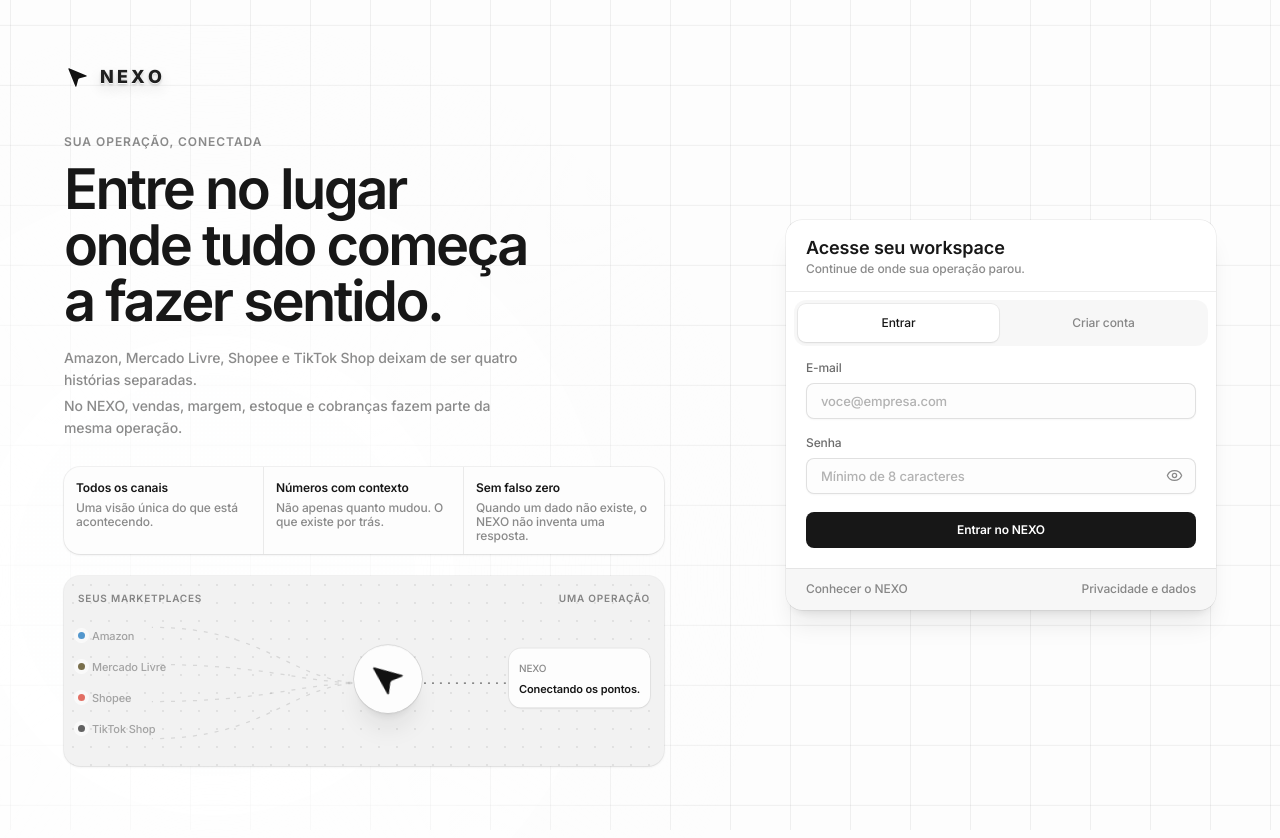
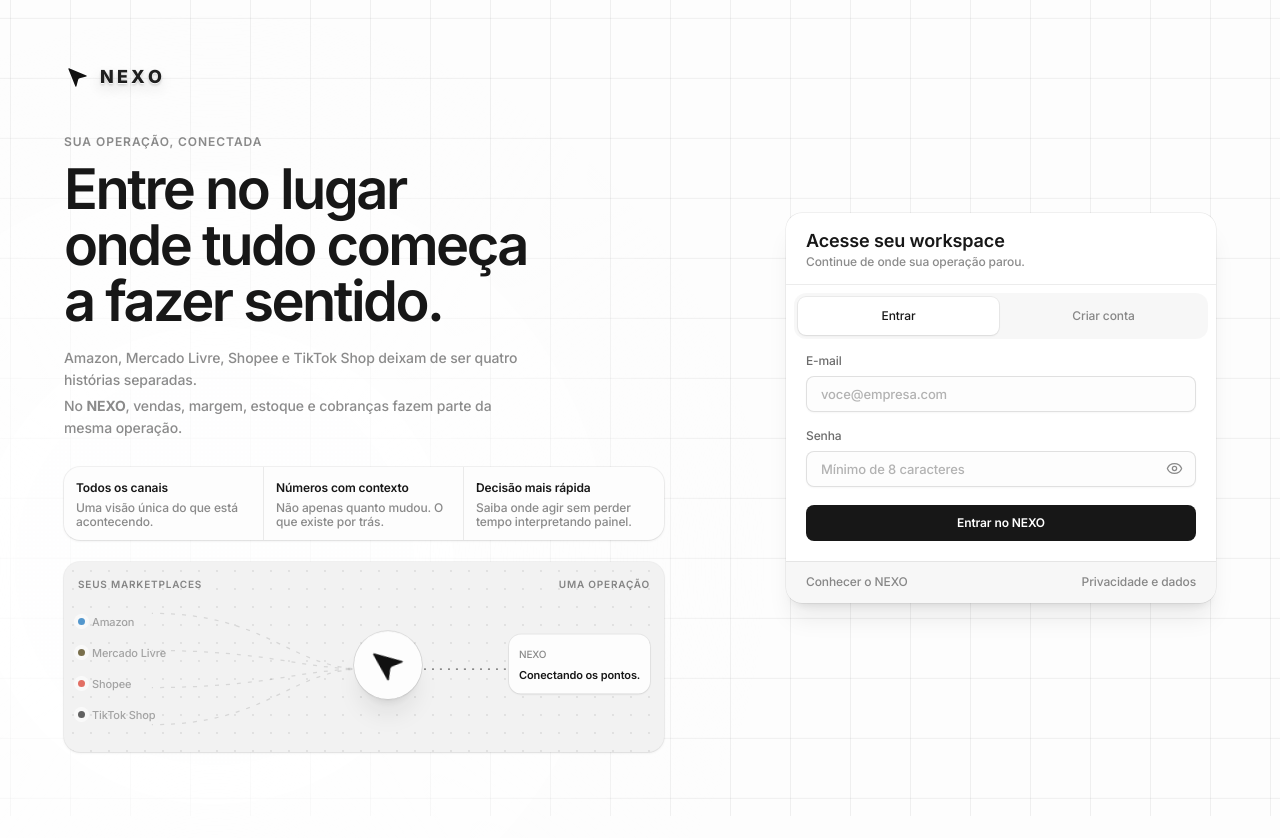
Before and after one commit to AninhaBe/amazon-fba-platform, a Next.js app: page /login in a window 1280 px wide. Shown: the top 838 px of the page. Built offline with nearby package versions, Linux system fonts and the light colour scheme.

Commit message:
docs(ui): consolidar identidade visual do NEXO

```diff
--- a/src/app/login/page.tsx
+++ b/src/app/login/page.tsx
@@ -67,12 +67,12 @@ export default function LoginPage() {
         <h1 id="auth-title">Entre no lugar onde tudo começa a fazer sentido.</h1>
         <div className="auth-intro-copy">
           <p>Amazon, Mercado Livre, Shopee e TikTok Shop deixam de ser quatro histórias separadas.</p>
-          <p>No NEXO, vendas, margem, estoque e cobranças fazem parte da mesma operação.</p>
+          <p>No <strong>NEXO</strong>, vendas, margem, estoque e cobranças fazem parte da mesma operação.</p>
         </div>
         <dl className="auth-assurance-list">
           <div><dt>Todos os canais</dt><dd>Uma visão única do que está acontecendo.</dd></div>
           <div><dt>Números com contexto</dt><dd>Não apenas quanto mudou. O que existe por trás.</dd></div>
-          <div><dt>Sem falso zero</dt><dd>Quando um dado não existe, o NEXO não inventa uma resposta.</dd></div>
+          <div><dt>Decisão mais rápida</dt><dd>Saiba onde agir sem perder tempo interpretando painel.</dd></div>
         </dl>
         <AuthChannelFlow />
       </section>
```
Also changed, not shown: 2 other files (tests, documents, lock files or other folders).
